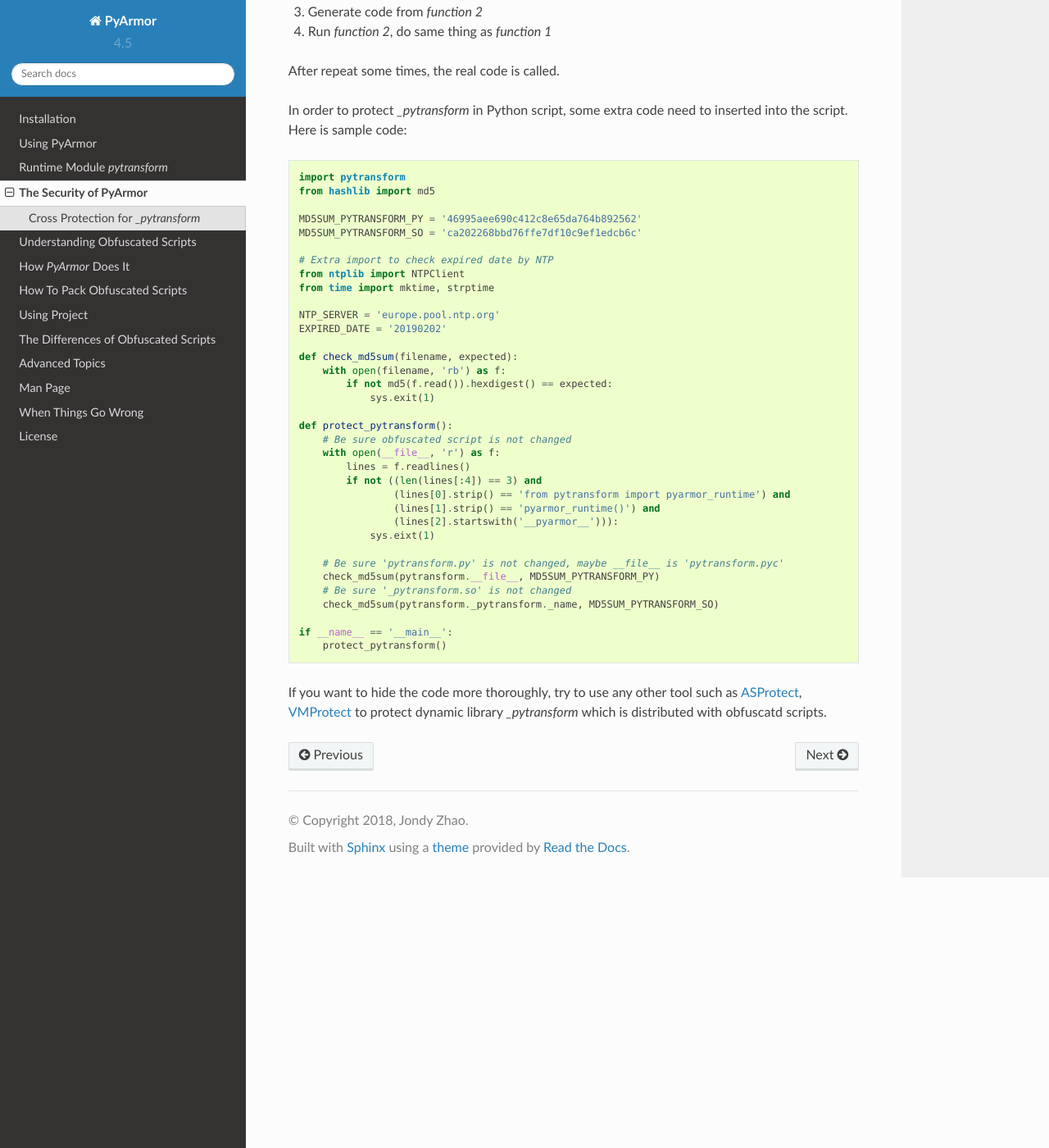
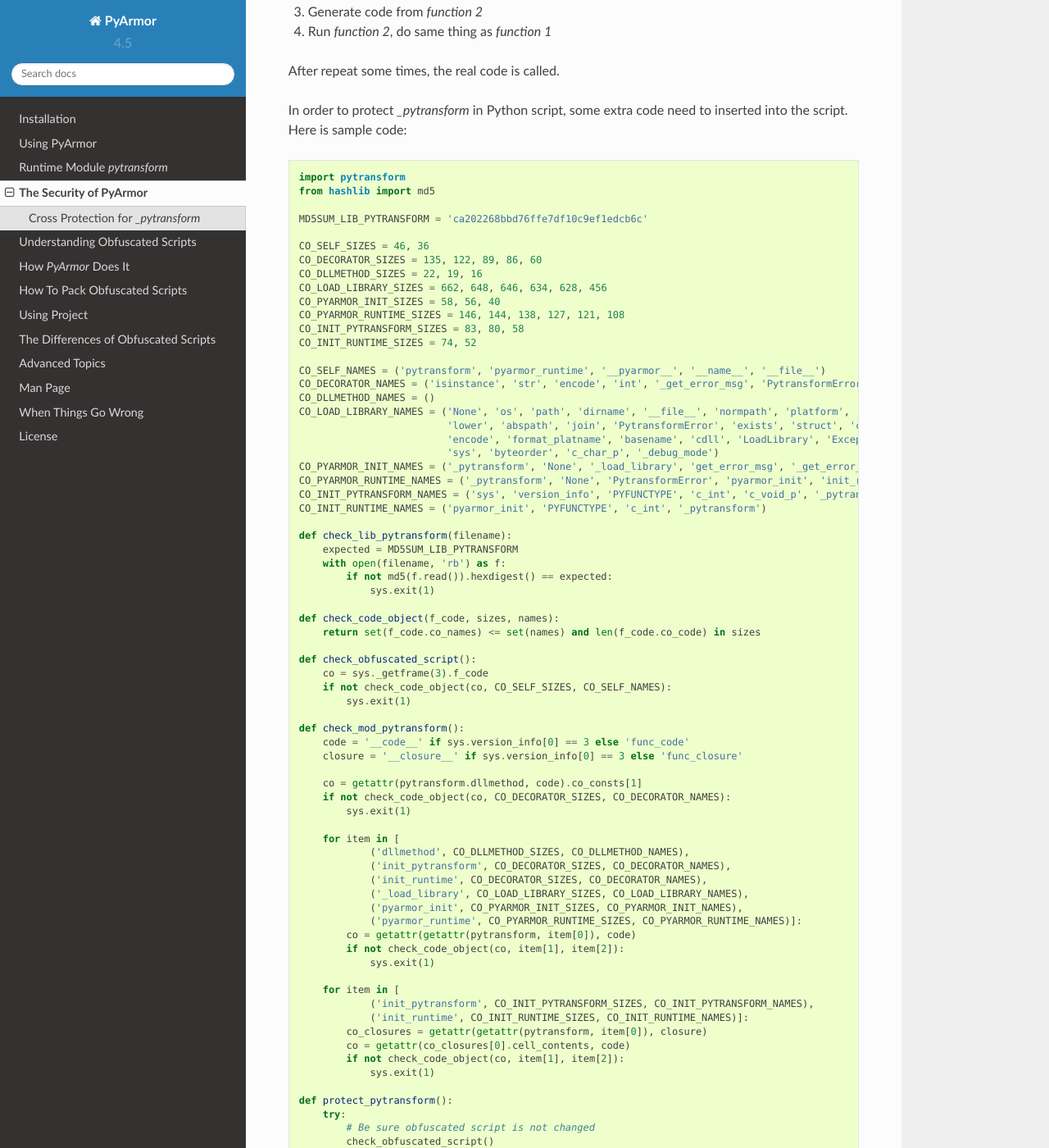
Before and after one commit to dashingsoft/pyarmor, a Sphinx documentation site: the page built from docs/security.rst, in a window 1280 px wide and 1400 px high, scrolled down 1859 px. Shown: the whole window at 82% size. Built offline with Sphinx 7.4.7 and the Read the Docs theme 2.0.0, drawn with Linux system fonts in a browser that asks for light colours; some of the changed text lies outside the part shown.

Commit message:
Refine sample code

```diff
--- a/docs/security.rst
+++ b/docs/security.rst
@@ -103,35 +103,83 @@ need to inserted into the script. Here is sample code::
     import pytransform
     from hashlib import md5
 
-    MD5SUM_PYTRANSFORM_PY = '46995aee690c412c8e65da764b892562'
-    MD5SUM_PYTRANSFORM_SO = 'ca202268bbd76ffe7df10c9ef1edcb6c'
+    MD5SUM_LIB_PYTRANSFORM = 'ca202268bbd76ffe7df10c9ef1edcb6c'
 
-    # Extra import to check expired date by NTP
-    from ntplib import NTPClient
-    from time import mktime, strptime
+    CO_SELF_SIZES = 46, 36
+    CO_DECORATOR_SIZES = 135, 122, 89, 86, 60
+    CO_DLLMETHOD_SIZES = 22, 19, 16
+    CO_LOAD_LIBRARY_SIZES = 662, 648, 646, 634, 628, 456
+    CO_PYARMOR_INIT_SIZES = 58, 56, 40
+    CO_PYARMOR_RUNTIME_SIZES = 146, 144, 138, 127, 121, 108
+    CO_INIT_PYTRANSFORM_SIZES = 83, 80, 58
+    CO_INIT_RUNTIME_SIZES = 74, 52
 
-    NTP_SERVER = 'europe.pool.ntp.org'
-    EXPIRED_DATE = '20190202'
+    CO_SELF_NAMES = ('pytransform', 'pyarmor_runtime', '__pyarmor__', '__name__', '__file__')
+    CO_DECORATOR_NAMES = ('isinstance', 'str', 'encode', 'int', '_get_error_msg', 'PytransformError')
+    CO_DLLMETHOD_NAMES = ()
+    CO_LOAD_LIBRARY_NAMES = ('None', 'os', 'path', 'dirname', '__file__', 'normpath', 'platform', 'system',
+                             'lower', 'abspath', 'join', 'PytransformError', 'exists', 'struct', 'calcsize',
+                             'encode', 'format_platname', 'basename', 'cdll', 'LoadLibrary', 'Exception', 'set_option',
+                             'sys', 'byteorder', 'c_char_p', '_debug_mode')
+    CO_PYARMOR_INIT_NAMES = ('_pytransform', 'None', '_load_library', 'get_error_msg', '_get_error_msg', 'c_char_p', 'restype', 'init_pytransform')
+    CO_PYARMOR_RUNTIME_NAMES = ('_pytransform', 'None', 'PytransformError', 'pyarmor_init', 'init_runtime', 'print', 'sys', 'exit')
+    CO_INIT_PYTRANSFORM_NAMES = ('sys', 'version_info', 'PYFUNCTYPE', 'c_int', 'c_void_p', '_pytransform', 'pythonapi', '_handle')
+    CO_INIT_RUNTIME_NAMES = ('pyarmor_init', 'PYFUNCTYPE', 'c_int', '_pytransform')
 
-    def check_md5sum(filename, expected):
+    def check_lib_pytransform(filename):
+        expected = MD5SUM_LIB_PYTRANSFORM
         with open(filename, 'rb') as f:
             if not md5(f.read()).hexdigest() == expected:
                 sys.exit(1)
 
+    def check_code_object(f_code, sizes, names):
+        return set(f_code.co_names) <= set(names) and len(f_code.co_code) in sizes
+
+    def check_obfuscated_script():
+        co = sys._getframe(3).f_code
+        if not check_code_object(co, CO_SELF_SIZES, CO_SELF_NAMES):
+            sys.exit(1)
+
+    def check_mod_pytransform():
+        code = '__code__' if sys.version_info[0] == 3 else 'func_code'
+        closure = '__closure__' if sys.version_info[0] == 3 else 'func_closure'
+
+        co = getattr(pytransform.dllmethod, code).co_consts[1]
+        if not check_code_object(co, CO_DECORATOR_SIZES, CO_DECORATOR_NAMES):
+            sys.exit(1)
+
+        for item in [
+                ('dllmethod', CO_DLLMETHOD_SIZES, CO_DLLMETHOD_NAMES),
+                ('init_pytransform', CO_DECORATOR_SIZES, CO_DECORATOR_NAMES),
+                ('init_runtime', CO_DECORATOR_SIZES, CO_DECORATOR_NAMES),
+                ('_load_library', CO_LOAD_LIBRARY_SIZES, CO_LOAD_LIBRARY_NAMES),
+                ('pyarmor_init', CO_PYARMOR_INIT_SIZES, CO_PYARMOR_INIT_NAMES),
+                ('pyarmor_runtime', CO_PYARMOR_RUNTIME_SIZES, CO_PYARMOR_RUNTIME_NAMES)]:
+            co = getattr(getattr(pytransform, item[0]), code)
+            if not check_code_object(co, item[1], item[2]):
+                sys.exit(1)
+
+        for item in [
+                ('init_pytransform', CO_INIT_PYTRANSFORM_SIZES, CO_INIT_PYTRANSFORM_NAMES),
+                ('init_runtime', CO_INIT_RUNTIME_SIZES, CO_INIT_RUNTIME_NAMES)]:
+            co_closures = getattr(getattr(pytransform, item[0]), closure)
+            co = getattr(co_closures[0].cell_contents, code)
+            if not check_code_object(co, item[1], item[2]):
+                sys.exit(1)
+
     def protect_pytransform():
-        # Be sure obfuscated script is not changed
-        with open(__file__, 'r') as f:
-            lines = f.readlines()
-            if not ((len(lines[:4]) == 3) and
-                    (lines[0].strip() == 'from pytransform import pyarmor_runtime') and
-                    (lines[1].strip() == 'pyarmor_runtime()') and
-                    (lines[2].startswith('__pyarmor__'))):
-                sys.eixt(1)
+        try:
+            # Be sure obfuscated script is not changed
+            check_obfuscated_script()
 
-        # Be sure 'pytransform.py' is not changed, maybe __file__ is 'pytransform.pyc'
-        check_md5sum(pytransform.__file__, MD5SUM_PYTRANSFORM_PY)
-        # Be sure '_pytransform.so' is not changed
-        check_md5sum(pytransform._pytransform._name, MD5SUM_PYTRANSFORM_SO)
+            # Be sure 'pytransform.py' is not changed
+            check_mod_pytransform()
+
+            # Be sure '_pytransform.so' is not changed
+            check_lib_pytransform(pytransform._pytransform._name)
+        except Exception as e:
+            print(e)
+            sys.exit(1)
 
     if __name__ == '__main__':
         protect_pytransform()
```
